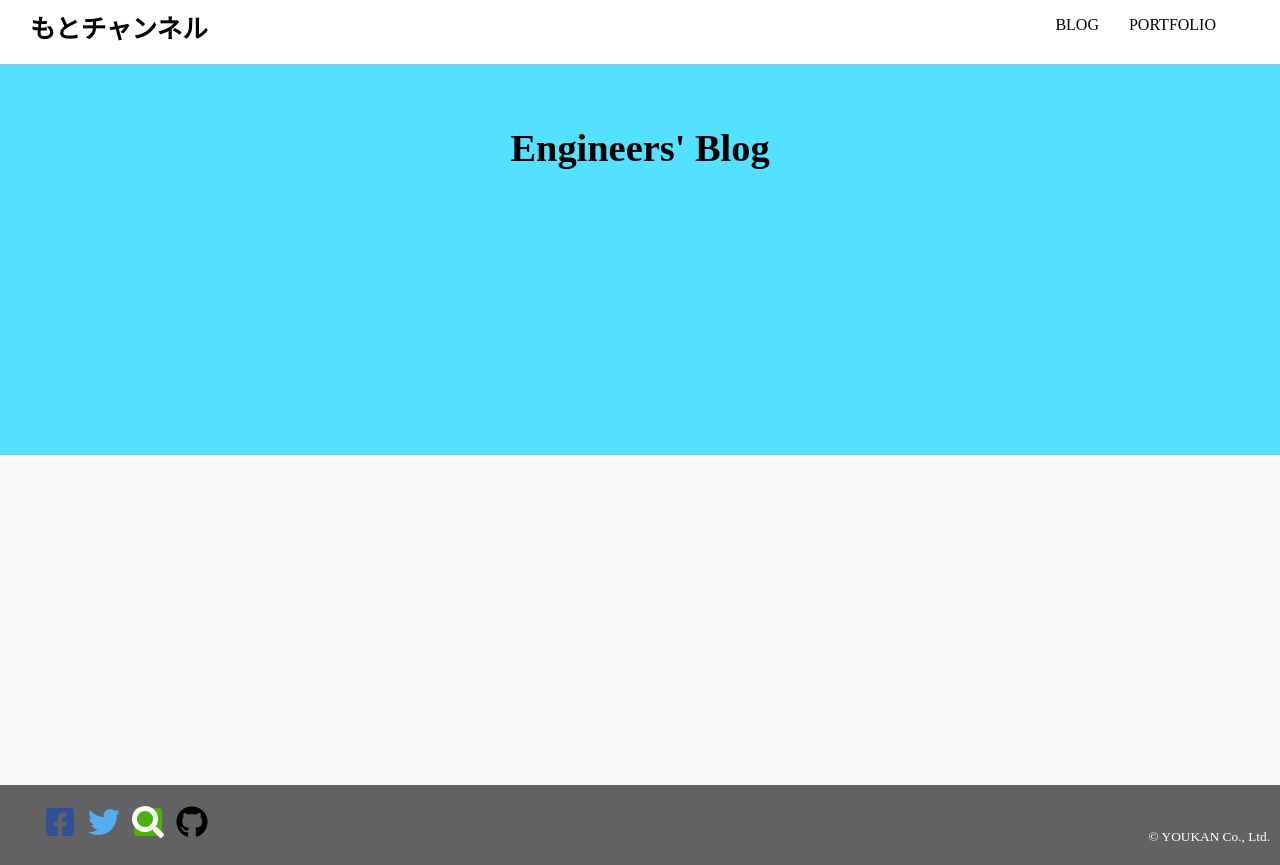
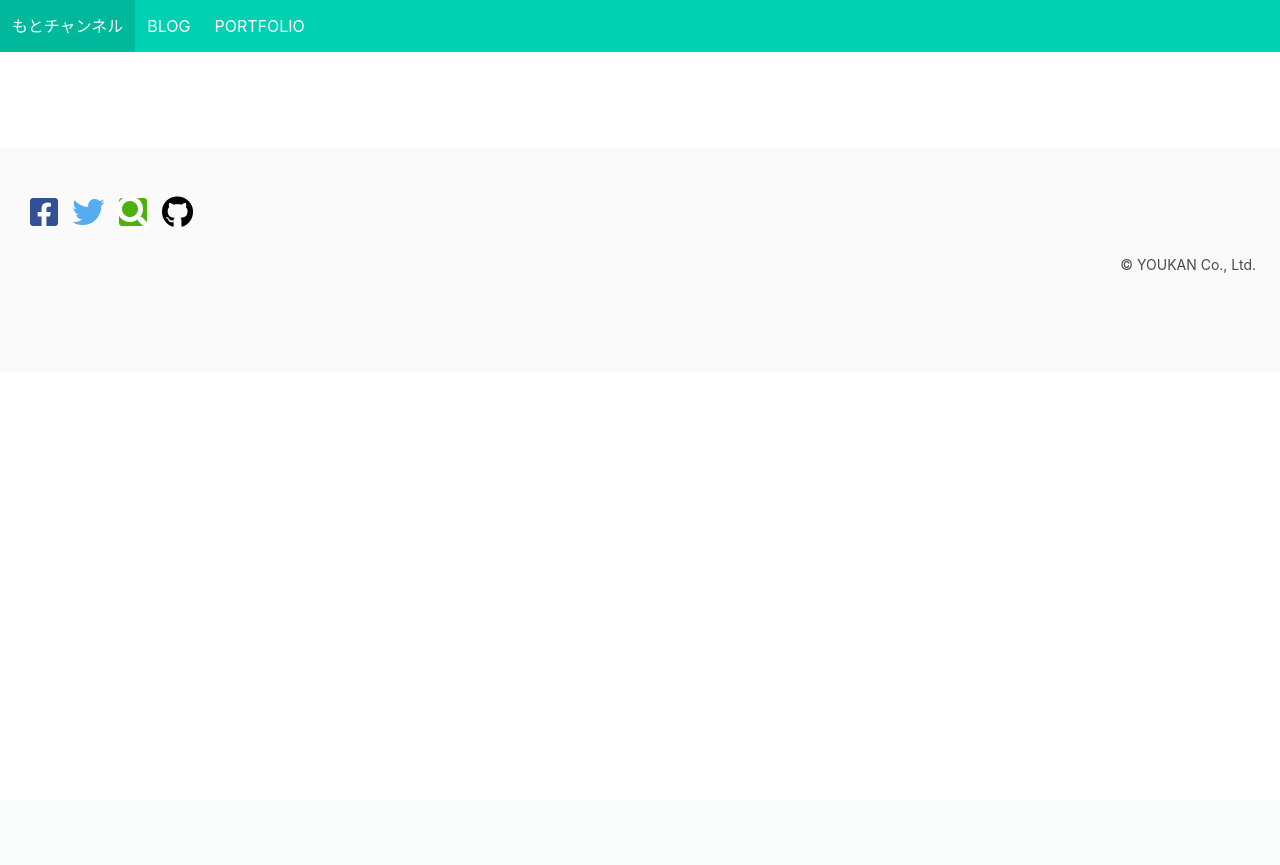
Before and after one commit to motokishibata/blog, a Django app: page / in a window 1280 px wide. After the commit the page ends 273 px from the top, so only its background shows below. Run offline with Django 3.2, Linux system fonts and the light colour scheme; data that the repository does not hold is empty; parts of the project's set-up code (start-up, migrations or seed data) failed here and were passed over; some libraries are stand-ins or nearby versions.

Commit message:
CSSをbluma化/ブログトップページ

```diff
--- a/blog/static/blog/style.css
+++ b/blog/static/blog/style.css
@@ -1,250 +1,3 @@
-*, *:before, *:after {
-    -webkit-box-sizing: border-box;
-    -moz-box-sizing: border-box;
-    -o-box-sizing: border-box;
-    -ms-box-sizing: border-box;
-    box-sizing: border-box;
+a {
+    color: #363636;
 }
-
-html, body {
-    margin: 0;
-    padding: 0;
-    width: 100%;
-}
-
-a {
-    text-decoration: none;
-}
-
-.toppage-header {
-    width: 100%;
-    height: 65px;
-    background-color: rgba(255, 255, 255, 0.9);
-    border-bottom: 1px rgb(182, 182, 182) solid;
-    position: fixed;
-    color: #000000;
-    top: 0;
-    z-index: 1000;
-}
-
-.toppage-header a {
-    color: #000000;
-}
-
-.toppage-header a:visited {
-    color: #000000;
-}
-
-.toppage-header a:hover {
-    color: #00a0dc;
-}
-
-.header-spacer {
-    height: 65px;
-    width: 100%;
-}
-
-.top-title {
-    margin: 0px 0px 0px 30px;
-    padding-top: 8px;
-    display: inline-block;
-    font-size: 1.6rem;
-}
-
-.main-menu {
-    display: inline-block;
-}
-
-.main-menu > ul {
-    list-style: none;
-    display: flex;
-}
-
-.main-menu > ul > li {
-    display: inline-block;
-}
-
-.header-menu {
-    display: inline-block;
-    position: absolute;
-    right: 5%;
-}
-
-.header-menu > ul {
-    list-style: none;
-    display: flex;
-}
-
-.header-menu > ul > li {
-    padding-left: 30px;
-}
-
-.toppage-footer {
-    background-color: #626264;
-    height: 5rem;
-    position: relative;
-}
-
-.footer-container {
-    color: white;
-}
-
-.footer-sns {
-    width: 60%;
-    display: inline-block;
-    padding-top: 5px;
-}
-
-.sns {
-    display: inline-block;
-    list-style: none;
-}
-
-.sns > li {
-    display: inline-block;
-}
-
-.sns a:visited {
-    color: white;
-}
-
-.footer-copyright {
-    display: inline-block;
-    position: absolute;
-    right: 10px;
-    bottom: 20px;
-    vertical-align: baseline;
-}
-
-.scroller {
-    width: 30px;
-    height: 30px;
-    border-radius: 50%;
-    background-color: #ffa500;
-    display: inline-block;
-}
-
-.bg-band {
-    width: 100%;
-    height: 390px;
-    background-color: #54e1ff;
-    position: absolute;
-    z-index: 0;
-}
-
-.main-wrapper {
-    background-color: #F8F8F8;
-    min-height: 90vh;
-    position: relative;
-    height: 100%;
-    width: 100%;
-}
-
-.main-container {
-    width: 100%;
-    max-width: 1060px;
-    height: 100%;
-    padding: 35px 30px 0 30px;
-    margin: 0 auto;
-    position: relative;
-    z-index: 1;
-}
-
-.list-articles {
-    padding: 0 20px;
-    display: flex;
-    flex-wrap: wrap;
-}
-
-.content-title {
-    text-align: center;
-}
-
-.title {
-    font-size: 2.4rem;
-    text-align: center;
-}
-
-.article {
-    width: 33%;
-    padding: 0 0px 45px 30px;
-    box-sizing: border-box;
-    display: inline-block;
-    margin: auto 0;
-    font-size: 0;
-    line-height: 0;
-    height: 100%;
-    flex-grow: 0;
-    flex-shrink: 0;
-}
-
-.article a:hover {
-    color: #383cfd;
-    transition: 0.4s
-}
-
-.image-link {
-    overflow: hidden;
-    position: relative;
-    font-size: 0;
-}
-
-.article-info {
-    background-color: #FFFFFF;
-    color: #324244;
-    padding: 15px;
-    font-size: 1rem;
-    line-height: 1.5rem;
-}
-
-.article-info > h1 {
-    margin: 0;
-
-}
-
-.article-info a {
-    color: #324244;
-}
-
-.article-info a:hover {
-    color: #00a0dc;
-}
-
-.detail {
-    text-align: right;
-    color: #888;
-    font-size: 0.7rem;
-}
-
-.single {
-    background-color: #FFFFFF;
-    max-width: 1000px;
-}
-
-.article-single {
-    padding: 40px 50px 30px 50px;
-}
-
-.article-single > h1 {
-    margin-top: 0;
-    font-size: 2.3rem;
-}
-.article-single > h2 {
-    background-color: #383cfd;
-    color: white;
-    padding-left: 20px;
-}
-.article-single > h3 {
-    border-bottom: 1px #383cfd solid;
-    color: #383cfd;
-}
-
-.image-wrapper {
-    width: 100%;
-    height: 174px;
-}
-.image {
-    width: 100%;
-    height: 100%;
-    object-fit: cover;
-}
--- a/blog/templates/blog/index.html
+++ b/blog/templates/blog/index.html
@@ -1,25 +1,21 @@
 {% extends 'base.html' %}
 {% block body %}
-<div class="main-container">
-    <h1 class="title">Engineers' Blog</h1>
-    <section class="list-articles">
-        {% for Post in Posts %}
-            <article class="article">
-                <a href="{% url 'blog:detail' Post.id %}" class="image-link">
-                    <div class="image-wrapper">
+    {% for Post in Posts %}
+        <article class="media">
+            <figure class="media-left">
+                <a href="{% url 'blog:detail' Post.id %}" class="image is-64x64 is-square">
                     {% if Post.image %}
-                        <img src="{{ Post.image.url }}" class="image">
+                        <img src="{{ Post.image.url }}">
                     {% endif %}
-                    </div>
                 </a>
-                <div class="article-info">
-                    <h1><a href="{% url 'blog:detail' Post.id %}">{{ Post.title }}</a></h1>
-                    <div class="detail">
-                        <span class="date">{{ Post.update_time | date:"Y.n.j" }}</span>
-                    </div>
+            </figure>
+            <div class="media-content">
+                <div class="content">
+                    <h3 class="is-size-6-mobile"><a href="{% url 'blog:detail' Post.id %}">{{ Post.title }}</a></h3>
+                    <p>{{ Post.preview_content }}</p>
+                    <p class="is-size-7 has-text-right has-text-weight-light">{{ Post.update_time | date:"Y.n.j" }}</p>
                 </div>
-            </article>
-        {% endfor %}
-    </section>
-</div>
+            </div>
+        </article>
+    {% endfor %}
 {% endblock body %}
--- a/templates/base.html
+++ b/templates/base.html
@@ -1,64 +1,77 @@
 <!DOCTYPE html>
 <html lang="ja">
 <head>
+    {% block title %}<title>フィンファンネル</title>{% endblock title %}
+    <meta name="viewport" content="width=device-width, initial-scale=1">
     <link rel="stylesheet" href="https://use.fontawesome.com/releases/v5.8.2/css/all.css" integrity="sha384-oS3vJWv+0UjzBfQzYUhtDYW+Pj2yciDJxpsK1OYPAYjqT085Qq/1cq5FLXAZQ7Ay" crossorigin="anonymous">
+    <link rel="stylesheet" href="https://cdnjs.cloudflare.com/ajax/libs/bulma/0.7.5/css/bulma.min.css">
     {% load static %}
     <link rel="stylesheet" type="text/css" href="{% static 'blog/style.css' %}">
-    <link rel="stylesheet" type="text/css" href="{% static 'myportfolio/style.css' %}">
+    <link rel="stylesheet" type="text/css" href="{% static 'blog/article.css' %}">
 </head>
-<body>
-    <header class="toppage-header">
-        <div>
-            <h1 class="top-title">
-                <a href="{% url 'blog:index' %}">もとチャンネル</a>
-            </h1>
-            <nav class="header-menu">
-                <ul>
-                    <li><a href="{% url 'blog:index' %}">BLOG</a></li>
-                    <li><a href="{% url 'myportfolio' %}">PORTFOLIO</a></li>
-                </ul>
+<body class="has-navbar-fixed-top">
+    <header>
+        <nav class="navbar is-fixed-top is-primary" role="navigation" aria-label="main navigation">
+            <div class="navbar-brand">
+                <a class="navbar-item" href="{% url 'blog:index' %}">もとチャンネル</a>
+                <a role="button" class="navbar-burger burger" aria-label="menu" aria-expanded="false" data-target="header-menu">
+                    <span aria-hidden="true"></span>
+                    <span aria-hidden="true"></span>
+                    <span aria-hidden="true"></span>
+                </a>
+            </div>
+            <div id="header-menu" class="navbar-menu">
+                <div class="navbar-start">
+                    <a href="{% url 'blog:index' %}" class="navbar-item">BLOG</a>
+                    <a href="{% url 'myportfolio' %}" class="navbar-item">PORTFOLIO</a>
+                </div>
+            </div>
         </nav>
+    </header>
+    <section class="section">
+        <div class="container">
+            <div class="columns">
+                <div class="column is-1 is-widescreen">
                 </div>
-    </header>
-    <div class="header-spacer"></div>
-    <div class="main-wrapper">
-        <div class="bg-band"></div>
+                <div class="column is-8">
                     {% block body %}
                     {% endblock body %}
                 </div>
-    <footer class="toppage-footer">
-        <div class="footer-container">
-            <div class="footer-sns">
-                <ul class="sns">
-                    <li><a href="https://www.facebook.com/motoki.moriya.1" target="_blank">
+                <div class="column is-3 is-widescreen">
+                </div>
+            </div>
+        </div>
+    </section>
+    <footer class="footer">
+        <div class="content has-text-left">
+            <a href="https://www.facebook.com/motoki.moriya.1" target="_blank">
                 <span class="fa-stack" style="color:#315096">
                     <i class="fab fa-facebook-square fa-stack-2x"></i>
                 </span>
-                    </a></li>
-                    <li><a href="https://twitter.com/youkan_ms" target="_blank">
+            </a>
+            <a href="https://twitter.com/youkan_ms" target="_blank">
                 <span class="fa-stack" style="color:#55acee">
                     <i class="fab fa-twitter fa-stack-2x"></i>
                 </span>
-                    </a></li>
-                    <li><a href="https://qiita.com/youkan_ms" target="_blank">
+            </a>
+            <a href="https://qiita.com/youkan_ms" target="_blank">
                 <span class="fa-stack" style="color:#4cb10d;overflow:hidden;">
                     <i class="fa fa-square fa-stack-2x"></i>
                     <i class="fa fa-search fa-stack-1x fa-inverse fa-2x"></i>
                 </span>
-                    </a></li>
-                    <li><a href="https://github.com/motokishibata" target="_blank">
+            </a>
+            <a href="https://github.com/motokishibata" target="_blank">
                 <span class="fa-stack" style="color:#000000">
                     <i class="fab fa-github fa-stack-2x"></i>
                 </span>
-                    </a></li>
-                </ul>
+            </a>
         </div>
-            <div class="footer-copyright">
+        <div class="content has-text-right">
             <small>© YOUKAN Co., Ltd.</small>
-            </div>
         </div>
     </footer>
 <script type="text/javascript" src="{% static 'js/jquery-3.4.1.min.js' %}"></script>
+<script type="text/javascript" src="{% static 'js/common.js' %}"></script>
 <script type="text/javascript" src="{% static 'myportfolio/portfolio.js' %}"></script>
 </body>
 </html>
```
Also changed, not shown: blog/models.py (+12 -0 lines). Lines whose indentation alone changed are shown as unchanged.
